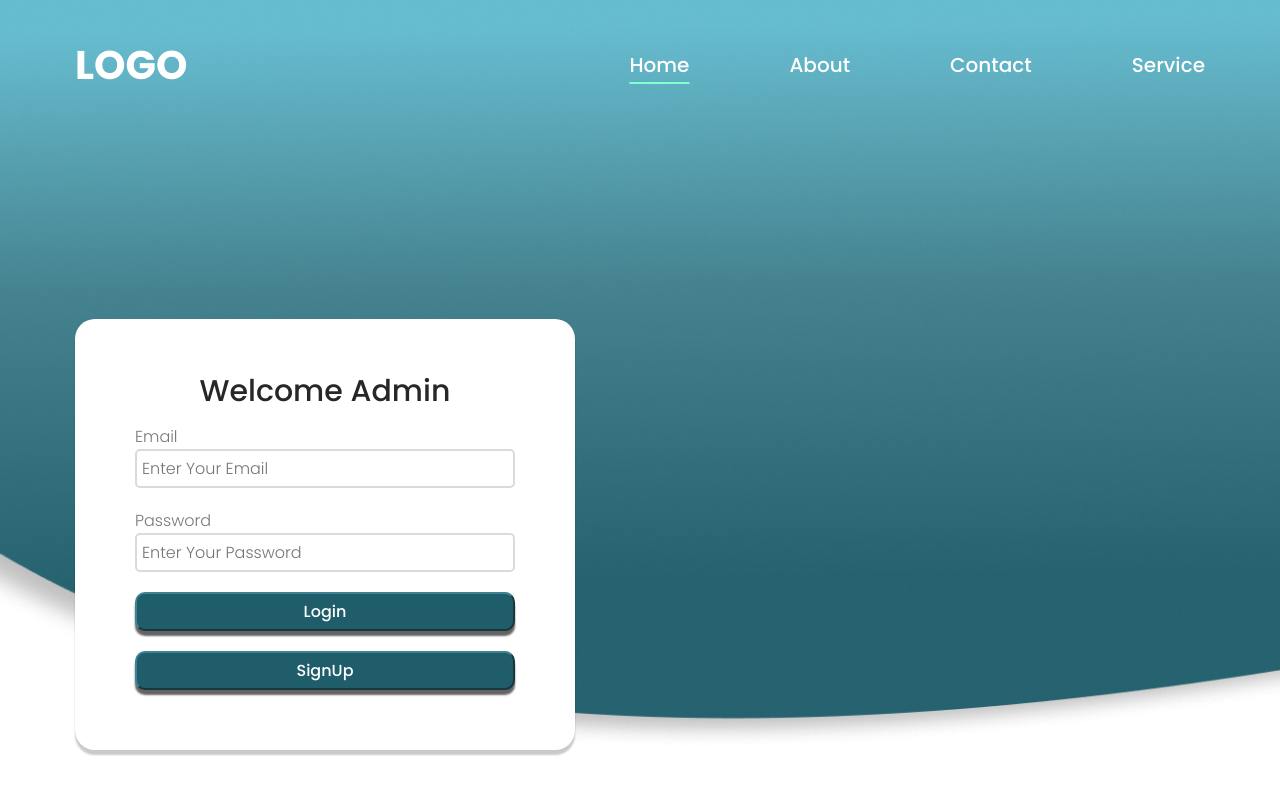
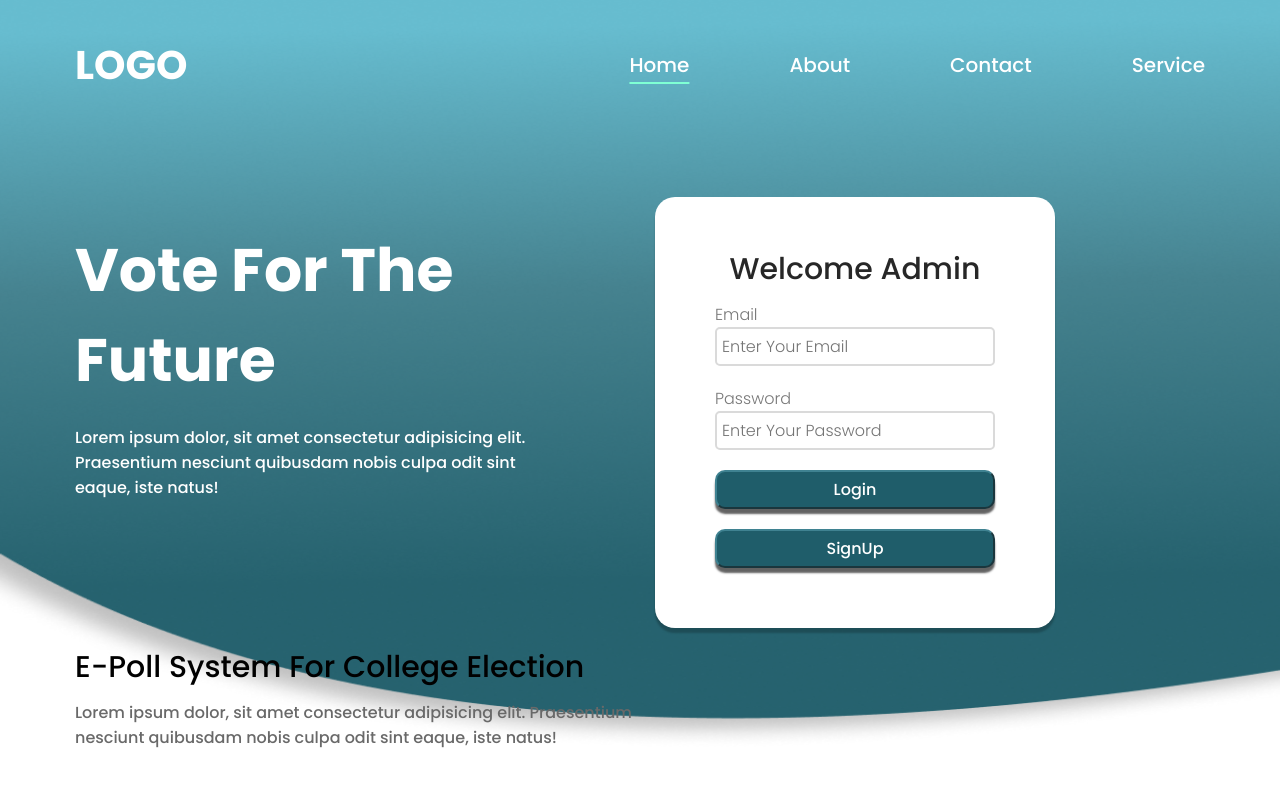
Before and after one commit to Abhinandps/e-poll, a React (Create React App) app: page /admin/sign-in in a window 1280 px wide. Shown: the top 794 px of the page. Built offline with nearby package versions, Linux system fonts and the light colour scheme.

Commit message:
voter and admin signin page layout & css

```diff
--- a/src/Routes/Home/Admin/SignIn/AdminSignIn.jsx
+++ b/src/Routes/Home/Admin/SignIn/AdminSignIn.jsx
@@ -44,7 +44,23 @@ const AdminSignIn = () => {
   }
 
   return (
-    <div className='form-wrap'>
+
+    <>
+
+    <div className="adminsignincontent">
+
+          <div className="adminsignintext">
+            <div>
+              <h1> Vote For The Future </h1>
+            </div>
+            <div>
+              <p>
+                Lorem ipsum dolor, sit amet consectetur adipisicing elit. Praesentium nesciunt quibusdam nobis culpa odit sint eaque, iste natus!
+              </p>
+            </div>
+          </div>
+
+    <div className='adminsigninform-wrap'>
       <div className='home-form'>
         <h2>
           Welcome Admin
@@ -73,6 +89,20 @@ const AdminSignIn = () => {
         </form>
       </div>
     </div>
+    </div>
+
+    <div className="adminsigninbottom">
+            <div className="adminsigninbottomcontent">
+              <h2>E-Poll System For College Election </h2>
+                <p>
+                  Lorem ipsum dolor, sit amet consectetur adipisicing elit. Praesentium nesciunt quibusdam nobis culpa odit sint eaque, iste natus!
+                </p>
+            </div>
+          </div>
+
+
+
+    </>
   )
 }
 
--- a/src/Routes/Home/Voter/SignIn/VoterSignIn.jsx
+++ b/src/Routes/Home/Voter/SignIn/VoterSignIn.jsx
@@ -41,7 +41,22 @@ const submit = async event=>{
 }
 
   return (
-    <div className='form-wrap'>
+
+    <>
+
+    <div className="votersignincontent">
+
+          <div className="votersignintext">
+            <div>
+              <h1> Vote For The Future </h1>
+            </div>
+            <div>
+              <p>
+                Lorem ipsum dolor, sit amet consectetur adipisicing elit. Praesentium nesciunt quibusdam nobis culpa odit sint eaque, iste natus!
+              </p>
+            </div>
+          </div>
+    <div className='votersigninform-wrap'>
     <div className='home-form'>
     <h2>
       Welcome to E-Poll!!
@@ -70,6 +85,19 @@ const submit = async event=>{
    </form>
    </div>
    </div>
+</div>
+
+<div className="votersigninbottom">
+            <div className="votersigninbottomcontent">
+              <h2>E-Poll System For College Election </h2>
+                <p>
+                  Lorem ipsum dolor, sit amet consectetur adipisicing elit. Praesentium nesciunt quibusdam nobis culpa odit sint eaque, iste natus!
+                </p>
+            </div>
+          </div>
+
+  </>
+
   )
 }
 
--- /dev/null
+++ b/src/Styles/AdminSignIn.css
@@ -0,0 +1,56 @@
+
+
+.adminsignincontent{
+    display: flex;
+    flex-direction: row;
+    align-items: center;
+    justify-content: space-between;
+}
+
+.adminsignintext {
+    display: flex;
+    flex-direction: column;
+    justify-content: space-evenly;
+    width: 500px;
+}
+
+.adminsignintext h1{
+    font-weight: 700;
+    font-size: 60px;
+    color: white;
+    height: 200px;
+}
+
+.adminsignintext p{
+    color:white;
+}
+
+.adminsigninform-wrap {
+    display: flex;
+    max-height: 600px;
+    width: 400px;
+    margin-right: 150px;
+    margin-top: 100px;
+}
+
+.adminsigninbottom{
+    display: flex;
+    align-items: flex-end;
+    justify-content: space-between;
+}
+
+.adminsigninbottomcontent{
+    max-width: 600px;
+    display: flex;
+    flex-direction: column;
+    gap: 10px;
+}
+
+.adminsigninbottomcontent h2 {
+    font-weight: 500;
+    font-size: 30px;
+}
+
+.adminsigninbottomcontent p{
+    color: #696969;
+}
--- /dev/null
+++ b/src/Styles/VoterSignIn.css
@@ -0,0 +1,54 @@
+.votersignincontent{
+    display: flex;
+    flex-direction: row;
+    align-items: center;
+    justify-content: space-between;
+}
+
+.votersignintext {
+    display: flex;
+    flex-direction: column;
+    justify-content: space-evenly;
+    width: 500px;
+}
+
+.votersignintext h1{
+    font-weight: 700;
+    font-size: 60px;
+    color: white;
+    height: 200px;
+}
+
+.votersignintext p{
+    color:white;
+}
+
+.votersigninform-wrap {
+    display: flex;
+    max-height: 600px;
+    width: 400px;
+    margin-right: 150px;
+    margin-top: 100px;
+}
+
+.votersigninbottom{
+    display: flex;
+    align-items: flex-end;
+    justify-content: space-between;
+}
+
+.votersigninbottomcontent{
+    max-width: 600px;
+    display: flex;
+    flex-direction: column;
+    gap: 10px;
+}
+
+.votersigninbottomcontent h2 {
+    font-weight: 500;
+    font-size: 30px;
+}
+
+.votersigninbottomcontent p{
+    color: #696969;
+}
--- a/src/index.js
+++ b/src/index.js
@@ -9,7 +9,8 @@ import './Styles/UserType.css'
 import './Styles/AdminSignUp.css'
 import './Styles/VoterSignUp.css'
 import './Styles/Error.css'
-
+import './Styles/VoterSignIn.css'
+import './Styles/AdminSignIn.css'
 
 const root = ReactDOM.createRoot(document.getElementById('root'));
 root.render(
```
